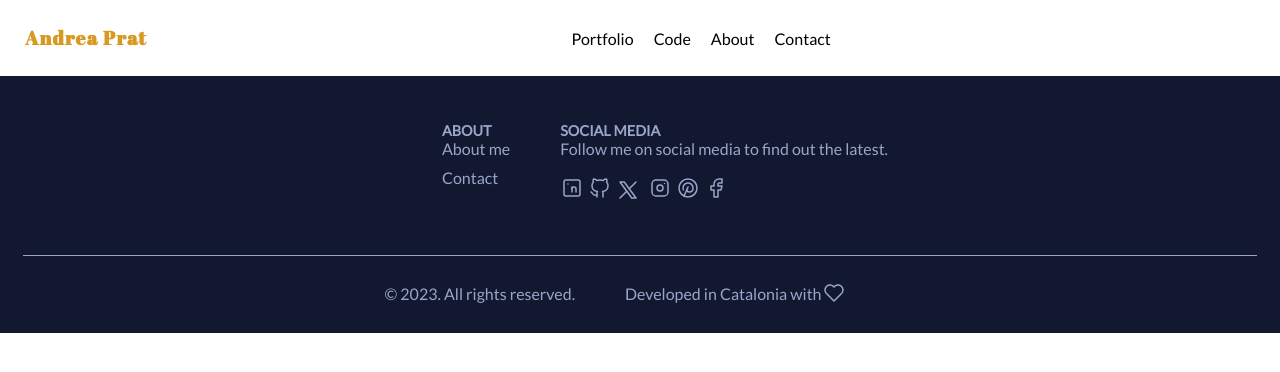
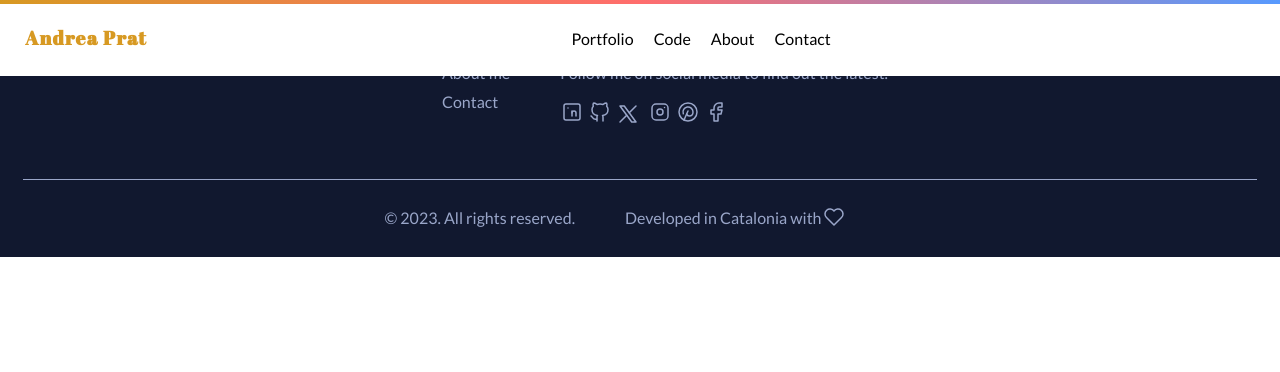
Before and after one commit to AndPrat/andreaprat, a React (Vite) app: page / in a window 1280 px wide. Shown: the top 372 px of the page. Built offline with nearby package versions, Linux system fonts and the light colour scheme.

Commit message:
Create content and gradient styles to fix Header and add gradient line

```diff
--- a/src/components/Header/Header.css
+++ b/src/components/Header/Header.css
@@ -1,6 +1,16 @@
 .header {
+  position: fixed;
+  z-index: 3;
+  top: 0;
+  width: 100%;
+  background-color: #ffff;
+  transition: 500ms ease;
+}
+
+.header__content {
+  padding: 25px;
+  background-color: #ffff;
   display: flex;
-  padding: 25px;
   align-items: center;
 }
 
@@ -12,3 +22,11 @@
   width: auto;
   white-space: nowrap;
 }
+
+.header--gradient {
+  background: linear-gradient(45deg, #d79922, #ff6d6d, #569aff);
+  width: 100%;
+  height: 4px;
+  position: absolute;
+  top: 0;
+}
--- a/src/components/Header/Header.tsx
+++ b/src/components/Header/Header.tsx
@@ -5,10 +5,13 @@ import "./Header.css";
 const Header = (): React.ReactElement => {
   return (
     <header className="header">
-      <a href={paths.homePage}>
-        <h1 className="header__text">Andrea Prat</h1>
-      </a>
-      <NavigationBar />
+      <div className="header--gradient"></div>
+      <div className="header__content">
+        <a href={paths.homePage}>
+          <h1 className="header__text">Andrea Prat</h1>
+        </a>
+        <NavigationBar />
+      </div>
     </header>
   );
 };
```
